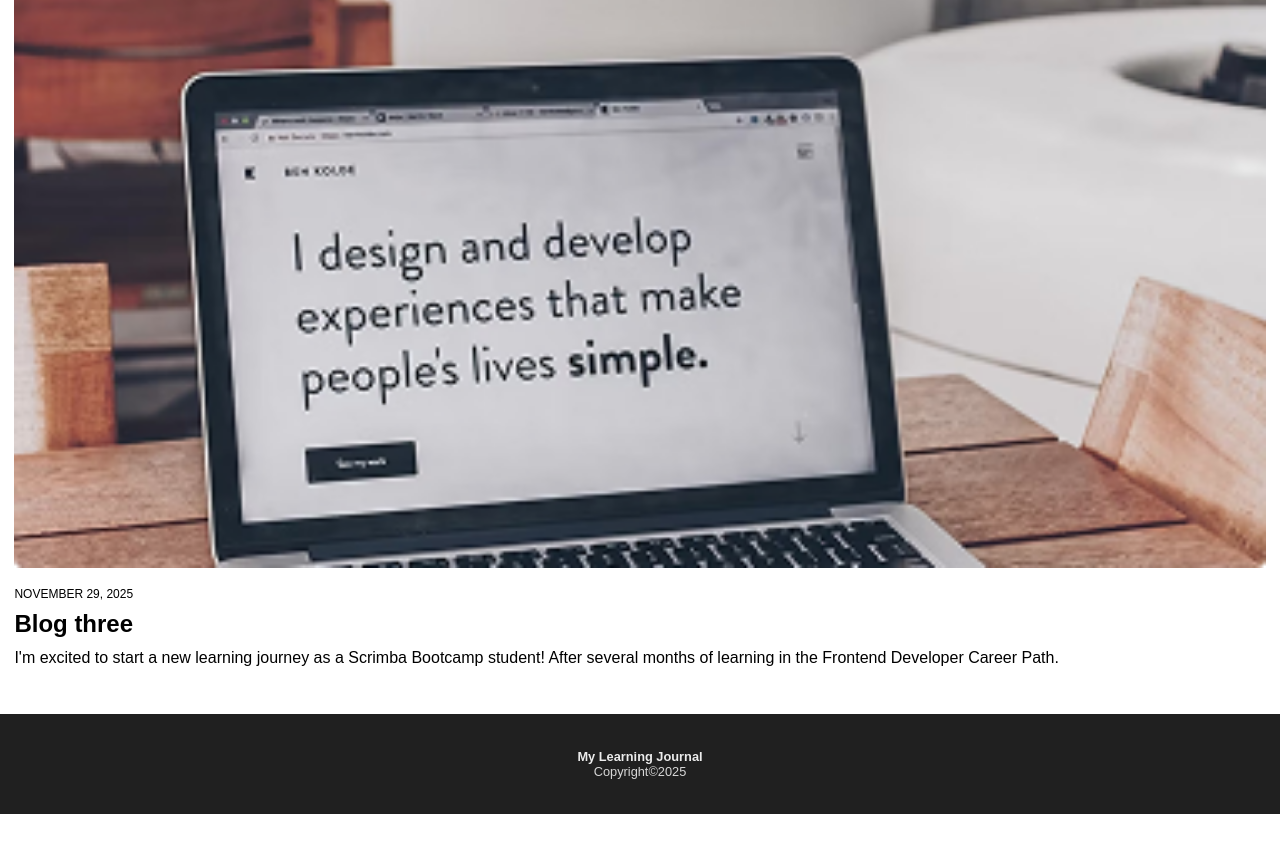
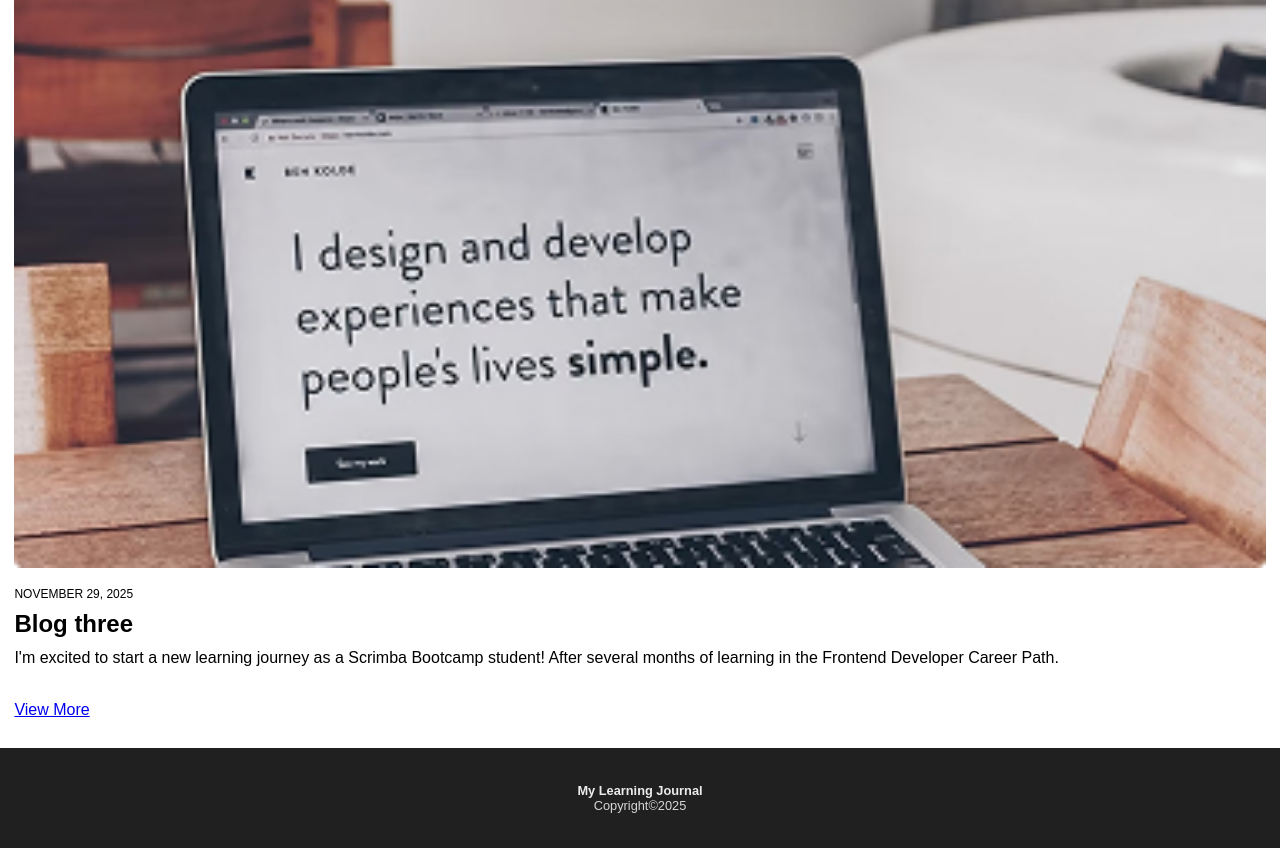
Before and after one commit to Ballastt/Learning-Journey-Blog-App---Mobile-Version-1, a website built with Vite: page index.html in a window 1280 px wide. Shown: the part 2416-3264 px from the top of the page. Before the commit the page ends 3230 px from the top, so only its background shows below. Built offline with nearby package versions, Linux system fonts and the light colour scheme; a web font is replaced by a local one.

Commit message:
element added

```diff
--- a/index.html
+++ b/index.html
@@ -80,6 +80,7 @@
           Career Path.
         </p>
       </section>
+      <a href="#" class="load-more-button">View More</a>
     </main>
     <footer>
       <span>My Learning Journal</span>
```
